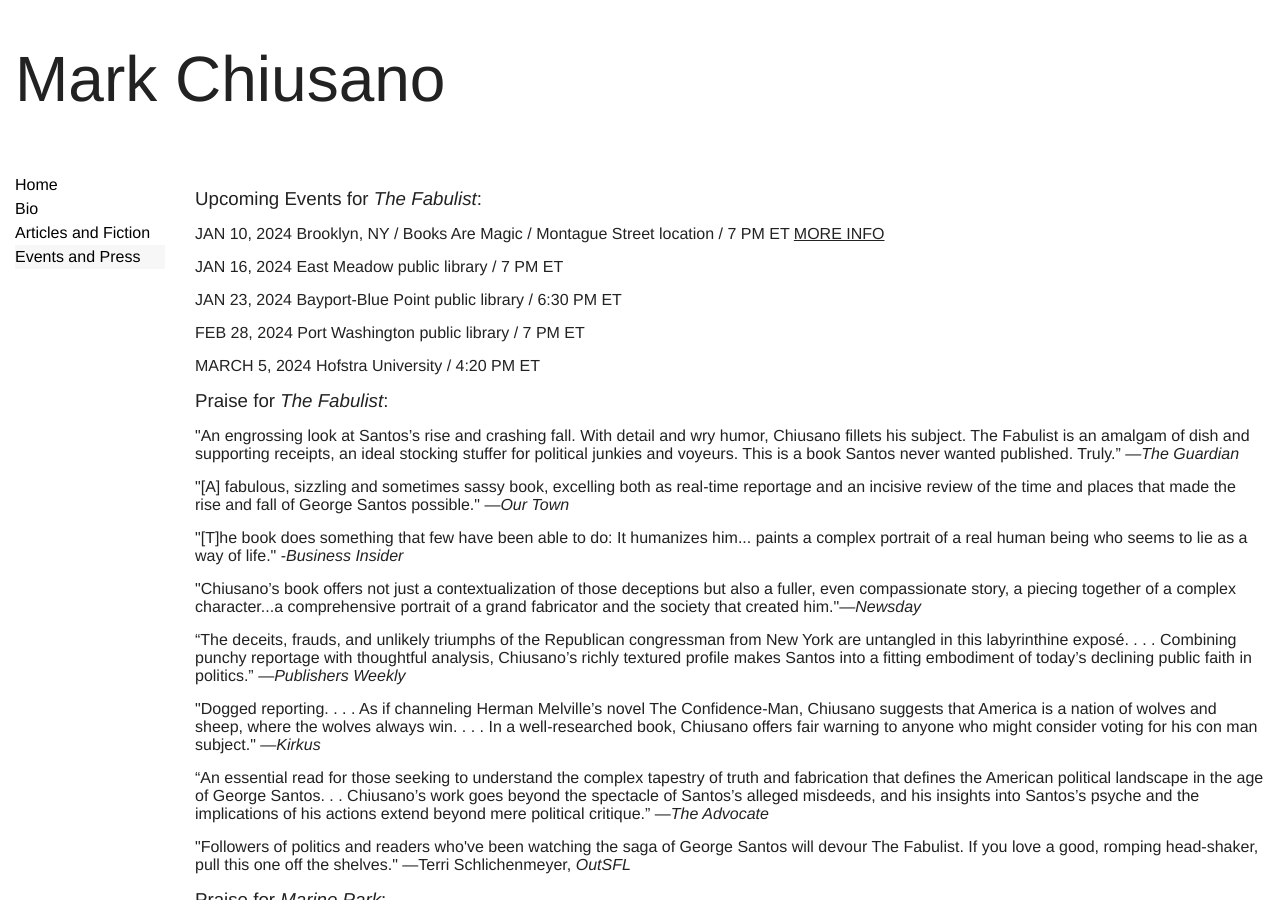
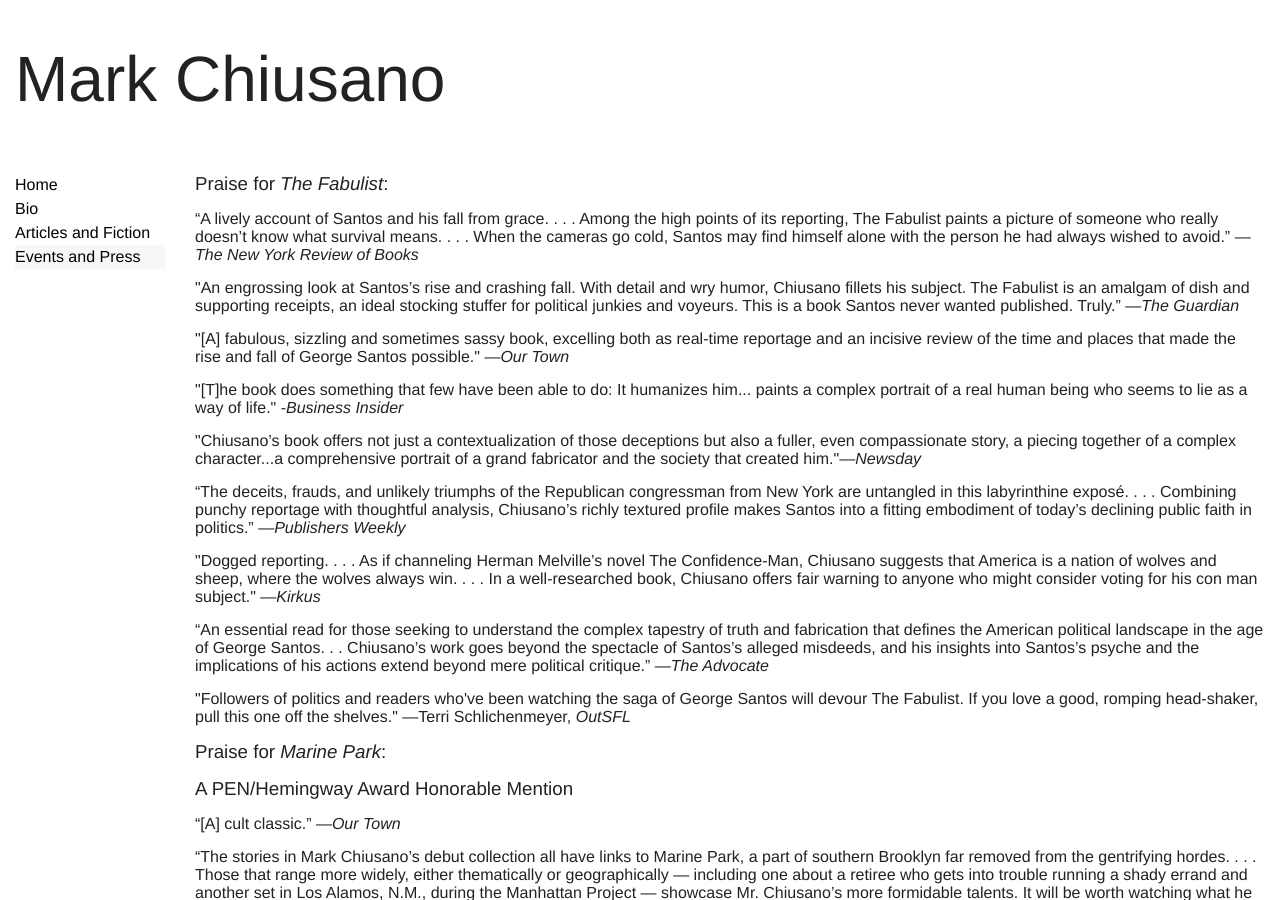
Before and after one commit to mjchiusano/mjchiusano.github.io, a Jekyll site: the page built from press.html, in a window 1280 px wide and 900 px high. Built offline with Jekyll 4.4.1, drawn with Linux system fonts in a browser that asks for light colours; Markdown is read by kramdown in place of the engine named in the settings.

Commit message:
Update press.html
new quote

```diff
--- a/press.html
+++ b/press.html
@@ -2,22 +2,11 @@
 layout: default
 title: Events and Press
 ---
-<p class="gutter-pad-bottom"></p>
-
-<h3 class="gutter-pad-bottom">Upcoming Events for <i>The Fabulist</i>:</h3>
-
-<p class="gutter-pad-bottom">JAN 10, 2024    Brooklyn, NY / Books Are Magic / Montague Street location / 7 PM ET <a href="https://www.eventbrite.com/e/in-store-mark-chiusano-the-fabulist-w-matt-flegenheimer-tickets-767629379137">MORE INFO</a></p>
-
-<p class="gutter-pad-bottom">JAN 16, 2024    East Meadow public library / 7 PM ET </p>
-
-<p class="gutter-pad-bottom">JAN 23, 2024    Bayport-Blue Point public library / 6:30 PM ET </p>
-
-<p class="gutter-pad-bottom">FEB 28, 2024    Port Washington public library / 7 PM ET </p>
-
-<p class="gutter-pad-bottom">MARCH 5, 2024    Hofstra University / 4:20 PM ET </p>
-
 
 <h3 class="gutter-pad-bottom">Praise for <i>The Fabulist</i>:</h3>
+
+<p class="gutter-pad-bottom">“A lively account of Santos and his fall from grace. . . . Among the high points of its reporting, The Fabulist paints a picture of someone who really doesn’t know what survival means. . . . When the cameras go cold, Santos may find himself alone with the person he had always wished to avoid.”
+—<i>The New York Review of Books</i></p>
 
 <p class="gutter-pad-bottom">"An engrossing look at Santos’s rise and crashing fall. With detail and wry humor, Chiusano fillets his subject. The Fabulist is an amalgam of dish and supporting receipts, an ideal stocking stuffer for political junkies and voyeurs. This is a book Santos never wanted published. Truly.”
 —<i>The Guardian</i></p>
```
